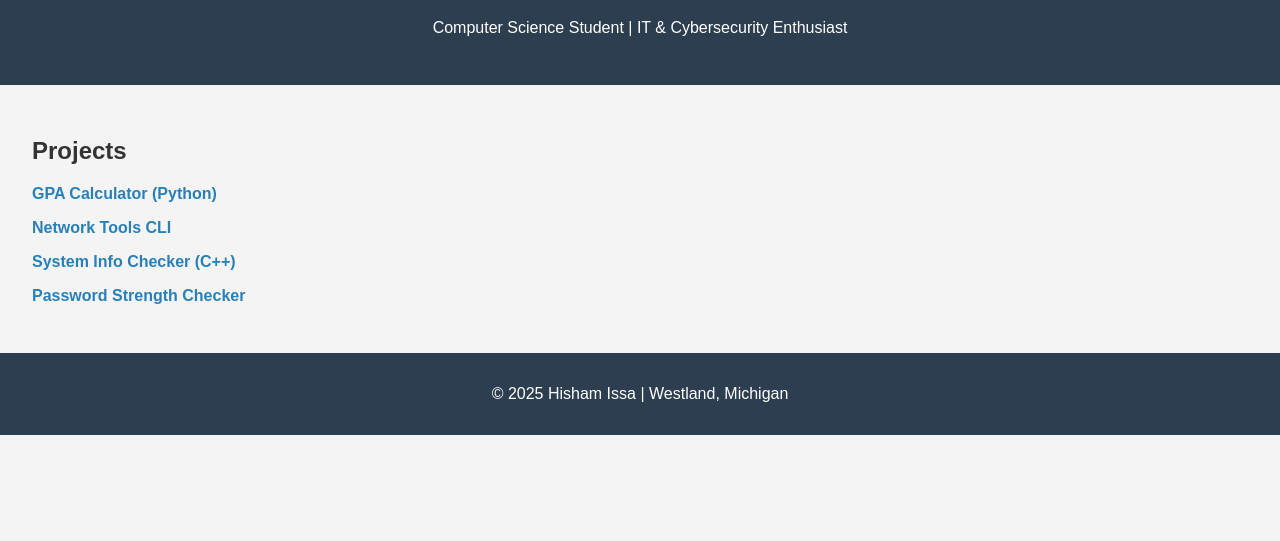
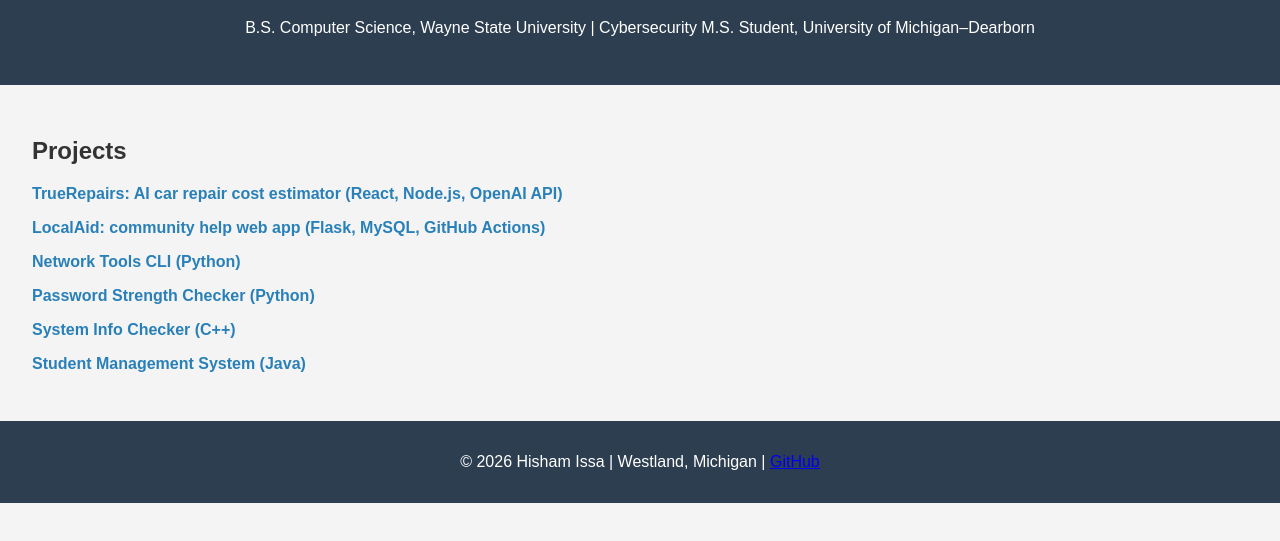
Before and after one commit to hi0012/Personal-Portfolio-Site, a plain HTML site: page index.html in a window 1280 px wide. Shown: the part 93-634 px from the top of the page. Drawn offline with Linux system fonts and the light colour scheme.

Commit message:
Fix placeholder project links and update headline

```diff
--- a/index.html
+++ b/index.html
@@ -3,27 +3,29 @@
 <head>
   <meta charset="UTF-8">
   <meta name="viewport" content="width=device-width, initial-scale=1.0">
-  <title>My Portfolio</title>
+  <title>Hisham Issa | Portfolio</title>
   <link rel="stylesheet" href="style.css">
 </head>
 <body>
   <header>
     <h1>Hisham Issa</h1>
-    <p>Computer Science Student | IT & Cybersecurity Enthusiast</p>
+    <p>B.S. Computer Science, Wayne State University | Cybersecurity M.S. Student, University of Michigan–Dearborn</p>
   </header>
 
   <section class="projects">
     <h2>Projects</h2>
     <ul>
-      <li><a href="https://github.com/yourusername/student-gpa-calculator">GPA Calculator (Python)</a></li>
-      <li><a href="https://github.com/yourusername/network-tools-cli">Network Tools CLI</a></li>
-      <li><a href="https://github.com/yourusername/system-info-checker">System Info Checker (C++)</a></li>
-      <li><a href="https://github.com/yourusername/password-strength-checker">Password Strength Checker</a></li>
+      <li><a href="https://github.com/4996wsu/TrueRepairs">TrueRepairs: AI car repair cost estimator (React, Node.js, OpenAI API)</a></li>
+      <li><a href="https://github.com/WSU-4110/LocalAid-App">LocalAid: community help web app (Flask, MySQL, GitHub Actions)</a></li>
+      <li><a href="https://github.com/hi0012/Network_Tools_Cli">Network Tools CLI (Python)</a></li>
+      <li><a href="https://github.com/hi0012/Password_Strength-Checker">Password Strength Checker (Python)</a></li>
+      <li><a href="https://github.com/hi0012/System_Info_Checker">System Info Checker (C++)</a></li>
+      <li><a href="https://github.com/hi0012/Student-Management-Java">Student Management System (Java)</a></li>
     </ul>
   </section>
 
   <footer>
-    <p>© 2025 Hisham Issa | Westland, Michigan</p>
+    <p>&copy; 2026 Hisham Issa | Westland, Michigan | <a href="https://github.com/hi0012">GitHub</a></p>
   </footer>
 </body>
 </html>
```
